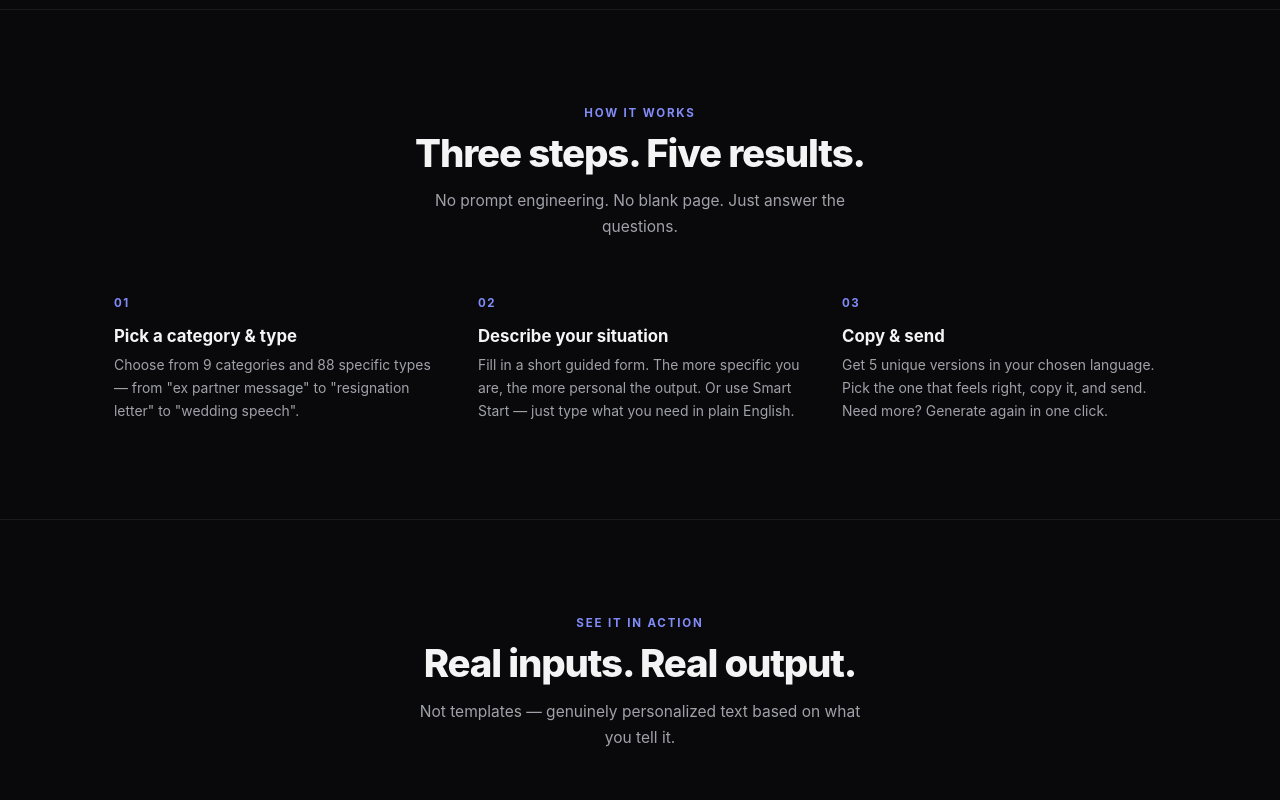
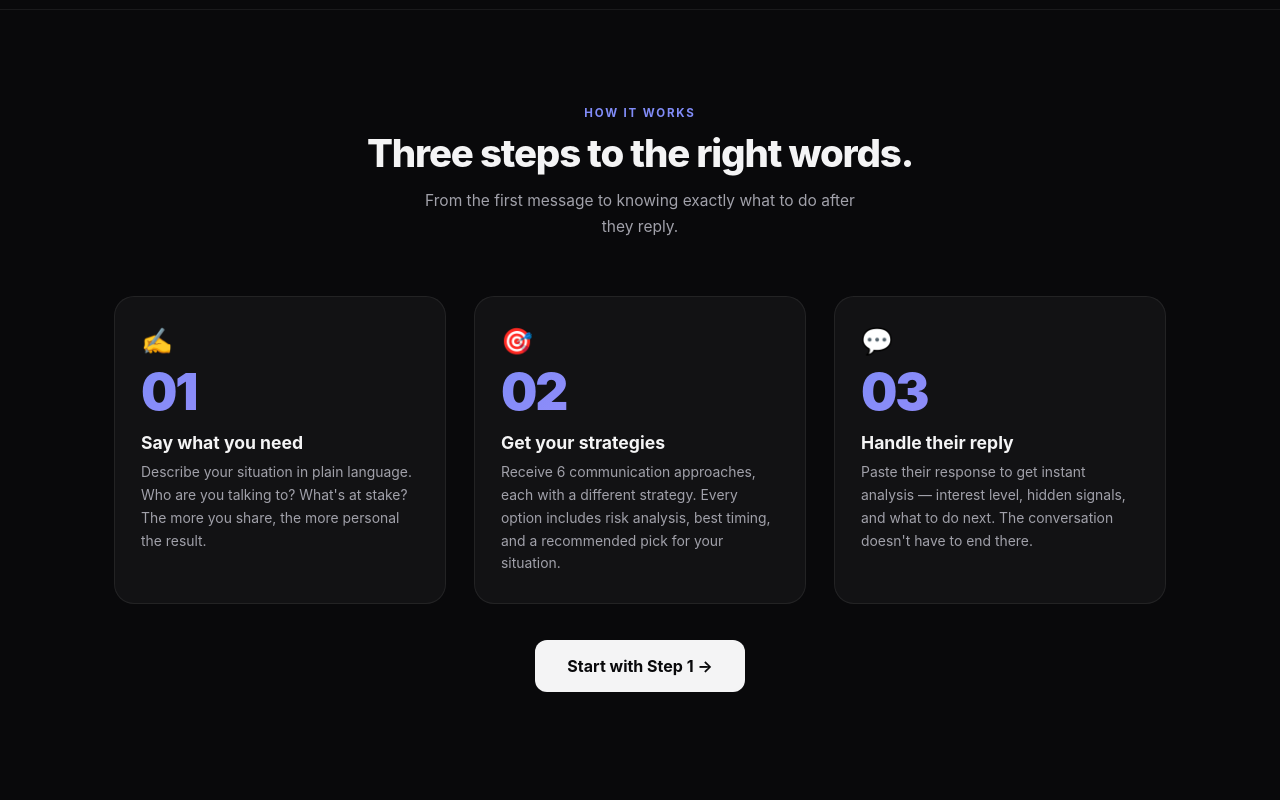
Before and after one commit to rasim3585/aiwillmake, a website: page index.html in a window 1280 px wide. Shown: the part 1480-2280 px from the top of the page. Drawn offline with nearby package versions, Linux system fonts and the light colour scheme; no server answers.

Commit message:
Redesign How it works, better accordion analysis UI

```diff
--- a/index.html
+++ b/index.html
@@ -190,13 +190,23 @@
     }
 
     /* ════════ STEPS ════════ */
-    .steps { display: grid; grid-template-columns: repeat(3,1fr); gap: 40px; }
+    .steps { display: grid; grid-template-columns: repeat(3,1fr); gap: 28px; }
+    .step-card {
+      background: var(--surf); border: 1px solid var(--bord);
+      border-radius: 20px; padding: 28px 26px; position: relative; overflow: hidden;
+      transition: border-color .22s, box-shadow .22s, transform .22s;
+    }
+    .step-card:hover { border-color: var(--bord2); transform: translateY(-3px); box-shadow: 0 16px 40px rgba(0,0,0,.22); }
     .step-num {
-      font-size: .72rem; font-weight: 700; letter-spacing: .12em;
-      color: var(--accent); margin-bottom: 16px;
+      font-size: 3.2rem; font-weight: 900; line-height: 1;
+      background: linear-gradient(135deg, var(--accent), var(--acc2));
+      -webkit-background-clip: text; -webkit-text-fill-color: transparent;
+      background-clip: text; margin-bottom: 14px; letter-spacing: -.04em;
     }
-    .step-title { font-size: 1.05rem; font-weight: 700; margin-bottom: 8px; }
+    .step-icon { font-size: 1.6rem; margin-bottom: 10px; display: block; }
+    .step-title { font-size: 1.1rem; font-weight: 700; margin-bottom: 8px; }
     .step-desc  { color: var(--sec); font-size: .87rem; line-height: 1.65; }
+    .steps-cta  { text-align: center; margin-top: 36px; }
 
     /* ════════ SAMPLE OUTPUT ════════ */
     .samples { display: grid; grid-template-columns: repeat(3,1fr); gap: 16px; }
@@ -324,7 +334,7 @@
     /* ════════ RESPONSIVE ════════ */
     @media (max-width: 860px) {
       .feat-grid  { grid-template-columns: 1fr; }
-      .steps      { grid-template-columns: 1fr; gap: 28px; }
+      .steps      { grid-template-columns: 1fr; gap: 16px; }
       .samples    { grid-template-columns: 1fr; }
       .price-grid { grid-template-columns: 1fr; }
       .ft-inner   { flex-direction: column; gap: 24px; }
@@ -438,25 +448,31 @@
   <div class="wrap">
     <div class="s-head c">
       <div class="s-label">How it works</div>
-      <h2 class="s-title">Three steps. Five results.</h2>
-      <p class="s-sub">No prompt engineering. No blank page. Just answer the questions.</p>
+      <h2 class="s-title">Three steps to the right words.</h2>
+      <p class="s-sub">From the first message to knowing exactly what to do after they reply.</p>
     </div>
     <div class="steps">
-      <div>
+      <div class="step-card">
+        <span class="step-icon">✍️</span>
         <div class="step-num">01</div>
-        <div class="step-title">Pick a category & type</div>
-        <p class="step-desc">Choose from 9 categories and 88 specific types — from "ex partner message" to "resignation letter" to "wedding speech".</p>
+        <div class="step-title">Say what you need</div>
+        <p class="step-desc">Describe your situation in plain language. Who are you talking to? What's at stake? The more you share, the more personal the result.</p>
       </div>
-      <div>
+      <div class="step-card">
+        <span class="step-icon">🎯</span>
         <div class="step-num">02</div>
-        <div class="step-title">Describe your situation</div>
-        <p class="step-desc">Fill in a short guided form. The more specific you are, the more personal the output. Or use Smart Start — just type what you need in plain English.</p>
+        <div class="step-title">Get your strategies</div>
+        <p class="step-desc">Receive 6 communication approaches, each with a different strategy. Every option includes risk analysis, best timing, and a recommended pick for your situation.</p>
       </div>
-      <div>
+      <div class="step-card">
+        <span class="step-icon">💬</span>
         <div class="step-num">03</div>
-        <div class="step-title">Copy & send</div>
-        <p class="step-desc">Get 5 unique versions in your chosen language. Pick the one that feels right, copy it, and send. Need more? Generate again in one click.</p>
+        <div class="step-title">Handle their reply</div>
+        <p class="step-desc">Paste their response to get instant analysis — interest level, hidden signals, and what to do next. The conversation doesn't have to end there.</p>
       </div>
+    </div>
+    <div class="steps-cta">
+      <a href="app.html" class="hero-cta">Start with Step 1 →</a>
     </div>
   </div>
 </section>
```
Also changed, not shown: app.html (+17 -8 lines).
